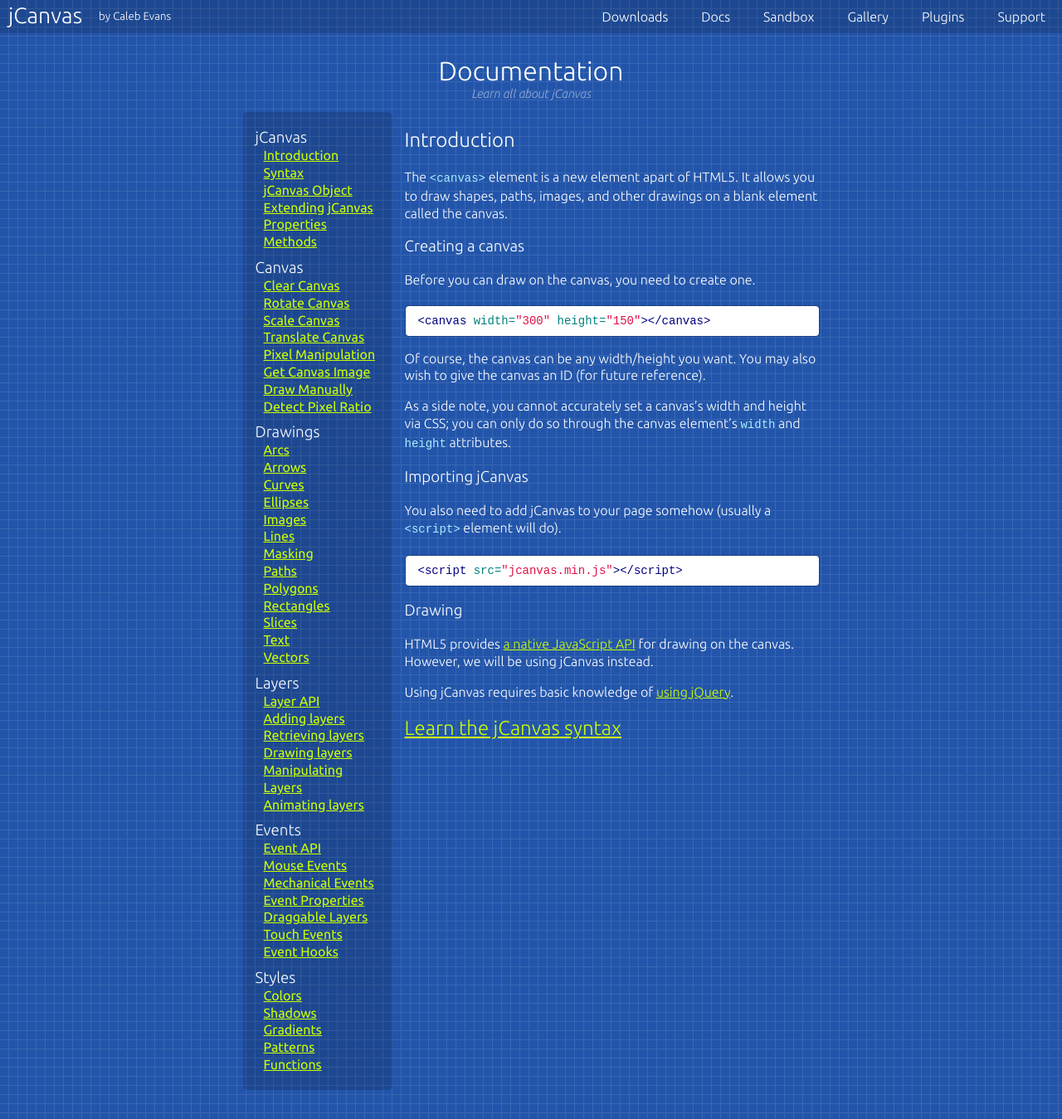
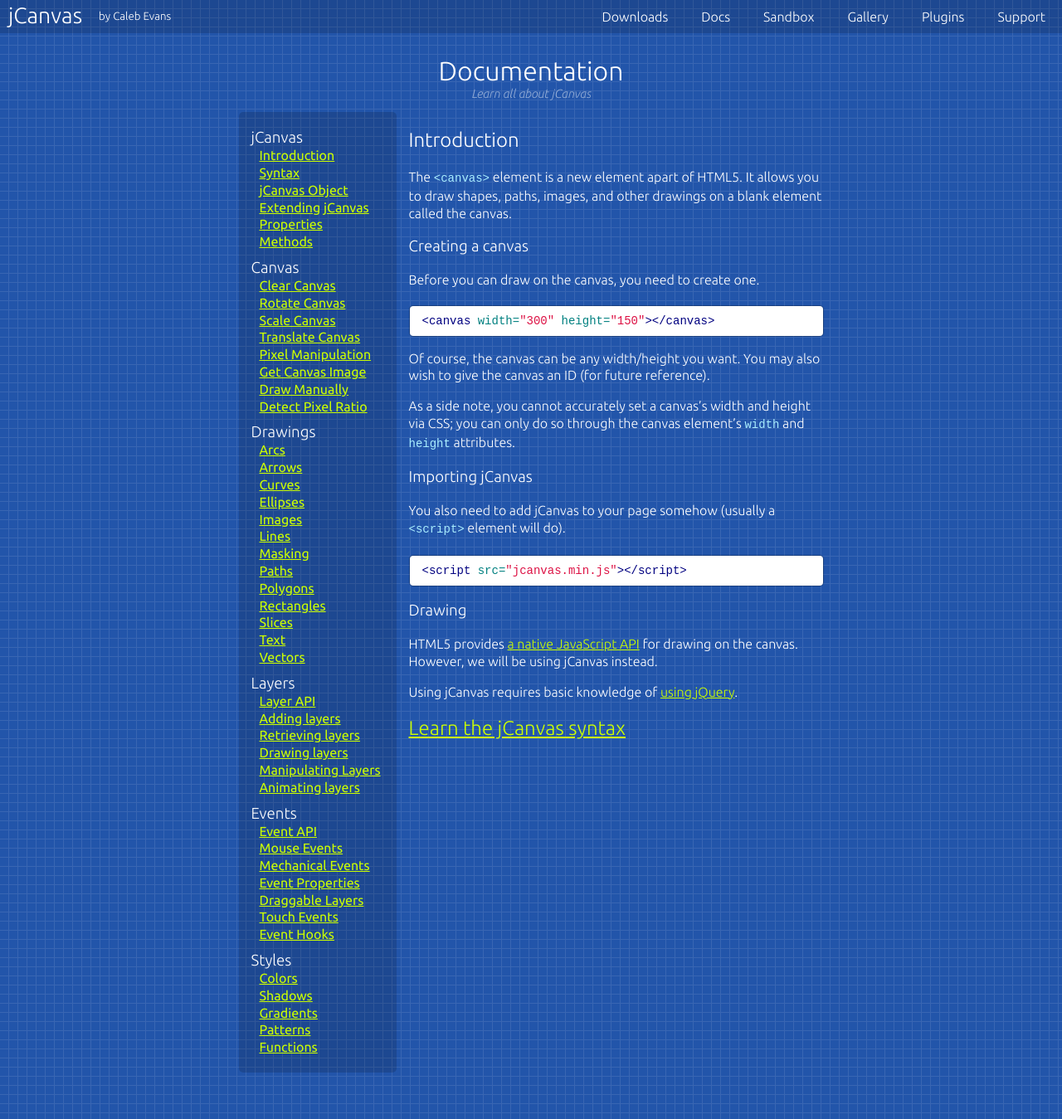
Before and after one commit to caleb531/jcanvas-website, a Jekyll site: the page built from _docs/introduction.md, in a window 1280 px wide. Shown: the whole page at 83% size. Built offline with Jekyll 4.4.1, drawn with Linux system fonts in a browser that asks for light colours; some web fonts are replaced.

Commit message:
Increase doc sidebar width to prevent text wrapping

```diff
--- a/_sass/_docs.scss
+++ b/_sass/_docs.scss
@@ -7,7 +7,7 @@
 // Sections
 #docs-sections {
   float: left;
-  width: 180px;
+  width: 190px;
   position: relative;
   z-index: 1;
   margin-right: 15px;
```
